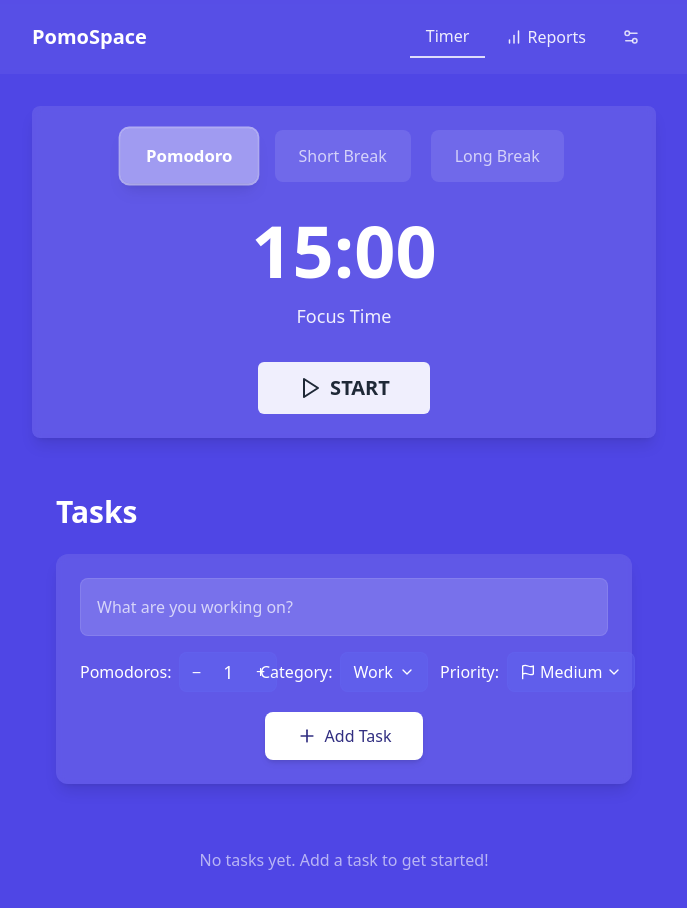
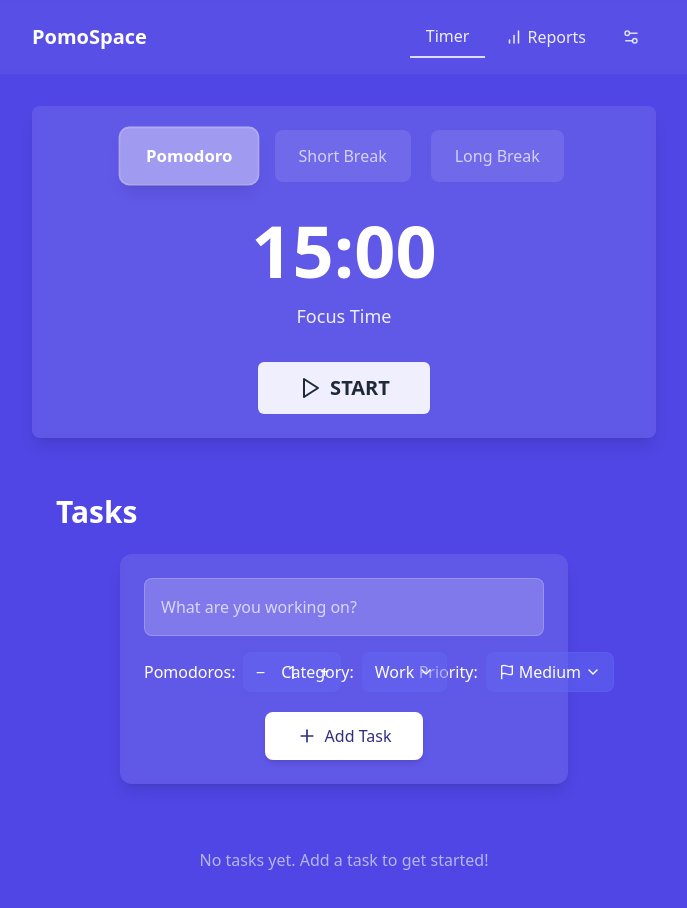
Before and after one commit to JS-qwerty/pomospace, a React (Vite) app: page / in a window 1280 px wide. Shown: the top 908 px of the page, without its empty margins (296-983 px from the left). Built offline with nearby package versions, Linux system fonts and the light colour scheme.

Commit message:
Match task box width to timer box and improve form contrast

```diff
--- a/src/components/TaskList.tsx
+++ b/src/components/TaskList.tsx
@@ -188,12 +188,12 @@ export const TaskList: React.FC<TaskListProps> = ({
       </h2>
 
       {/* Task Input Form - Now in a container box similar to timer */}
-      <div className="mb-8 bg-white/10 backdrop-blur-sm rounded-xl p-6 shadow-lg max-w-3xl mx-auto">
+      <div className="mb-8 bg-white/10 backdrop-blur-sm rounded-xl p-6 shadow-lg max-w-md mx-auto">
         <div className="relative mb-4">
           <input
             type="text"
             placeholder="What are you working on?"
-            className="w-full p-4 bg-white/15 border border-white/10 text-white rounded-lg focus:outline-none focus:ring-1 focus:ring-white/30 placeholder-white/70"
+            className="w-full p-4 bg-white/20 border border-white/20 text-white rounded-lg focus:outline-none focus:ring-1 focus:ring-white/30 placeholder-white/70"
             value={newTaskText}
             onChange={e => setNewTaskText(e.target.value)}
             onKeyPress={e => e.key === 'Enter' && addTask()}
@@ -204,9 +204,9 @@ export const TaskList: React.FC<TaskListProps> = ({
           {/* Pomodoro Counter */}
           <div className="flex items-center">
             <span className="text-white mr-2 w-[100px] sm:w-auto">Pomodoros:</span>
-            <div className="inline-flex items-center justify-between bg-indigo-500/40 border border-indigo-500/30 rounded-lg h-10 flex-1 max-w-[180px] px-1 sm:px-0">
+            <div className="inline-flex items-center justify-between bg-indigo-500/50 border border-indigo-500/40 rounded-lg h-10 flex-1 max-w-[180px] px-1 sm:px-0">
               <button
-                className="w-9 sm:w-8 h-9 sm:h-10 flex items-center justify-center text-white hover:bg-indigo-500/50 active:bg-indigo-500/70 transition-all duration-150 rounded-lg sm:rounded-l-lg sm:rounded-r-none"
+                className="w-9 sm:w-8 h-9 sm:h-10 flex items-center justify-center text-white hover:bg-indigo-500/60 active:bg-indigo-500/80 transition-all duration-150 rounded-lg sm:rounded-l-lg sm:rounded-r-none"
                 onClick={() => setEstimatedPomodoros(Math.max(1, estimatedPomodoros - 1))}
               >
                 −
@@ -215,7 +215,7 @@ export const TaskList: React.FC<TaskListProps> = ({
                 {estimatedPomodoros}
               </span>
               <button
-                className="w-9 sm:w-8 h-9 sm:h-10 flex items-center justify-center text-white hover:bg-indigo-500/50 active:bg-indigo-500/70 transition-all duration-150 rounded-lg sm:rounded-r-lg sm:rounded-l-none"
+                className="w-9 sm:w-8 h-9 sm:h-10 flex items-center justify-center text-white hover:bg-indigo-500/60 active:bg-indigo-500/80 transition-all duration-150 rounded-lg sm:rounded-r-lg sm:rounded-l-none"
                 onClick={() => setEstimatedPomodoros(estimatedPomodoros + 1)}
               >
                 +
@@ -229,7 +229,7 @@ export const TaskList: React.FC<TaskListProps> = ({
             <div className="relative flex-grow max-w-xs">
               <button
                 onClick={() => setShowCategorySelect(!showCategorySelect)}
-                className="flex items-center bg-indigo-500/40 border border-indigo-500/30 px-3 py-0 rounded-lg text-white hover:bg-indigo-500/50 transition-colors duration-200 justify-between h-10 w-full"
+                className="flex items-center bg-indigo-500/50 border border-indigo-500/40 px-3 py-0 rounded-lg text-white hover:bg-indigo-500/60 transition-colors duration-200 justify-between h-10 w-full"
               >
                 <span className="truncate">{selectedCategory}</span>
                 <ChevronDownIcon size={16} className="ml-1 flex-shrink-0 transition-transform duration-200" style={{ transform: showCategorySelect ? 'rotate(180deg)' : 'rotate(0deg)' }} />
@@ -262,7 +262,7 @@ export const TaskList: React.FC<TaskListProps> = ({
             <div className="relative flex-grow max-w-xs">
               <button
                 onClick={() => setShowPrioritySelect(!showPrioritySelect)}
-                className="flex items-center bg-indigo-500/40 border border-indigo-500/30 px-3 py-0 rounded-lg text-white hover:bg-indigo-500/50 transition-colors duration-200 justify-between h-10 w-full"
+                className="flex items-center bg-indigo-500/50 border border-indigo-500/40 px-3 py-0 rounded-lg text-white hover:bg-indigo-500/60 transition-colors duration-200 justify-between h-10 w-full"
               >
                 <div className="flex items-center overflow-hidden">
                   <FlagIcon size={16} className="mr-1 flex-shrink-0" />
```
